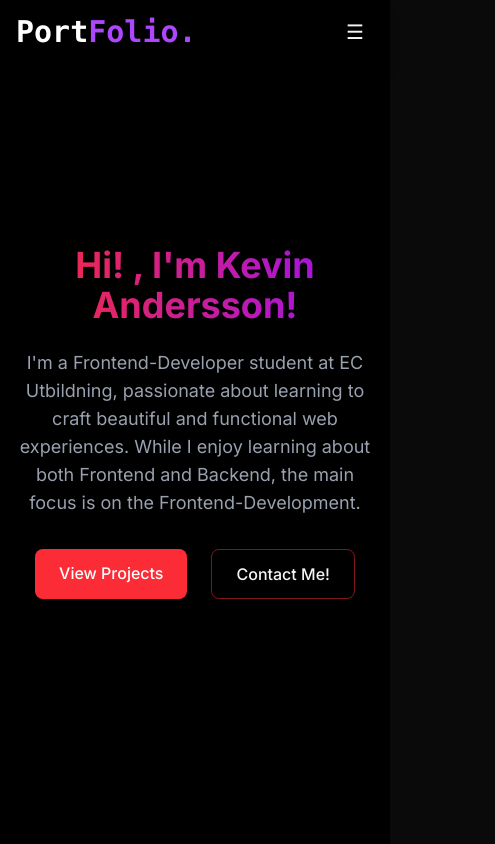
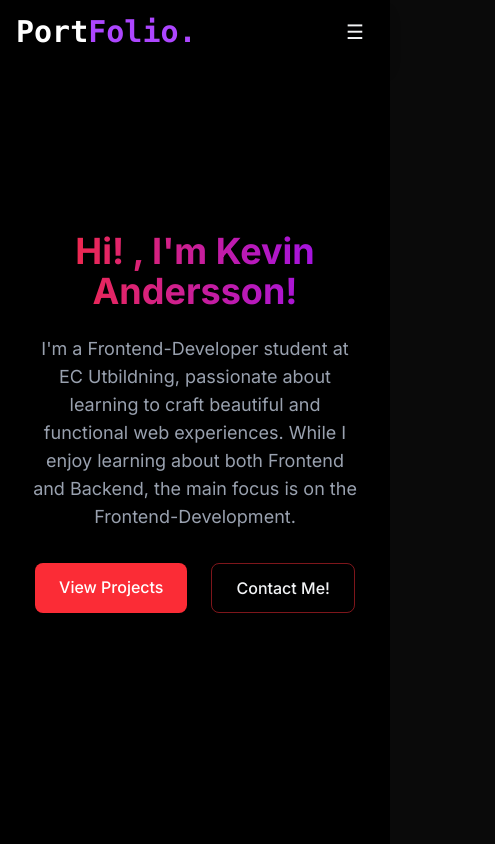
Before and after one commit to Kevin-a01/MyPortfolio, a React (Vite) app: page / in a window 390 px wide. Shown: the top 844 px of the page, 495 px wide, since content can reach past the window. Built offline with nearby package versions, Linux system fonts and the light colour scheme.

Commit message:
Fix spacing

```diff
--- a/src/components/Navbar.jsx
+++ b/src/components/Navbar.jsx
@@ -13,7 +13,7 @@ function Navbar({menuOpen, setMenuOpen}){
 
       <div className="max-w-5xl mx-auto px-4">
         <div className="flex justify-between items-center h-16">
-          <a className={`font-mono text-3xl font-bold md:text-4xl text-white transitionn-opacity duration-300 ${menuOpen ? "opacity-35" : "opacity-100"}`} href="/">Port<span className="text-purple-500">Folio.</span></a>
+          <a className={`font-mono text-3xl font-bold md:text-4xl text-white transitionn-opacity duration-300 ${menuOpen ? "opacity-35" : "opacity-100"}`} href="/MyPortfolio">Port<span className="text-purple-500">Folio.</span></a>
           {!menuOpen && (
             <div className="w-7 h-7 relative cursor-pointer text-xl z-40 md:hidden" onClick={() => setMenuOpen((prev) => !prev)}>
             &#9776;
--- a/src/components/sections/Contact.jsx
+++ b/src/components/sections/Contact.jsx
@@ -39,19 +39,19 @@ function Contact({menuOpen}) {
       </h2>
       <form className="space-y-5" onSubmit={handleSubmit}>
         <div className="md:relative flex justify-center items-center">
-            <input type="text" id="name" name="name" required value={formData.name} className=" w-3/4 md:w-full bg-white/5 border border-white/10 rounded-lg px-4 py-3 text-white transition focus:outline-none focus:border-purple-500 focus:bg-purple-500/10" placeholder="Name..." onChange={(e) => setFormData({...formData, name: e.target.value })} />
+            <input type="text" id="name" name="name" required value={formData.name} className=" w-3/5 md:w-full bg-white/5 border border-white/10 rounded-lg px-4 py-3 text-white transition focus:outline-none focus:border-purple-500 focus:bg-purple-500/10" placeholder="Name..." onChange={(e) => setFormData({...formData, name: e.target.value })} />
         </div>
 
         <div className="md:relative flex justify-center items-center">
-            <input type="email" id="email" name="email" required value={formData.email} className="w-3/4 md:w-full bg-white/5 border border-white/10 rounded-lg px-4 py-3 text-white transition focus:outline-none focus:border-purple-500 focus:bg-purple-500/10" placeholder="example@gmail.com"
+            <input type="email" id="email" name="email" required value={formData.email} className="w-3/5 md:w-full bg-white/5 border border-white/10 rounded-lg px-4 py-3 text-white transition focus:outline-none focus:border-purple-500 focus:bg-purple-500/10" placeholder="example@gmail.com"
             onChange={(e) => setFormData({...formData, email: e.target.value })} />
         </div>
 
         <div className="md:relative flex justify-center items-center">
-            <textarea id="message" name="message" required value={formData.message} rows={5} className=" w-3/4 md:w-full bg-white/5 border border-white/10 rounded-lg px-4 py-3 text-white transition focus:outline-none focus:border-purple-500 focus:bg-purple-500/10" placeholder="Your Message..." onChange={(e) => setFormData({...formData, message: e.target.value })} />
+            <textarea id="message" name="message" required value={formData.message} rows={5} className=" w-3/5 md:w-full bg-white/5 border border-white/10 rounded-lg px-4 py-3 text-white transition focus:outline-none focus:border-purple-500 focus:bg-purple-500/10" placeholder="Your Message..." onChange={(e) => setFormData({...formData, message: e.target.value })} />
         </div>
         <div className="flex justify-center">
-        <button type="submit" className="w-3/4 md:w-full  bg-purple-600 text-white py-3 rounded font-medium transition relative overflow-hidden hover:-translate-y-0.5 hover:shadow-[0_0_15px_rgba(59,130,246,0.4)] cursor-pointer">
+        <button type="submit" className="w-3/5 md:w-full  bg-purple-600 text-white py-3 rounded font-medium transition relative overflow-hidden hover:-translate-y-0.5 hover:shadow-[0_0_15px_rgba(59,130,246,0.4)] cursor-pointer">
           Send Message
         </button>
         </div>
--- a/src/components/sections/Home.jsx
+++ b/src/components/sections/Home.jsx
@@ -3,7 +3,7 @@ import RevealOnScroll from "../RevealOnScroll";
 function Home({menuOpen}) {
 
   return(
-    <section id="home" className={`min-h-screen flex items-center justify-center relative transition-all duration-500 ${menuOpen ? "opacity-10" : "opacity-100"}`}>
+    <section id="home" className={`min-h-screen flex items-center justify-center relative transition-all duration-500 ${menuOpen ? "opacity-10" : "opacity-100"} px-4 md:px-0`}>
     <RevealOnScroll>
       <div className={`text-center z-10 px-4`}>
         <h1 className="text-4xl md:text-6xl font-bold mb-6
--- a/src/index.css
+++ b/src/index.css
@@ -7,6 +7,8 @@ html,body{
   font-family: "Inter", serif;
   background: #0a0a0a;
   color: #f3f4f6;
+  overflow-x: hidden;
+  width: 100%;
 
 }
 
```
